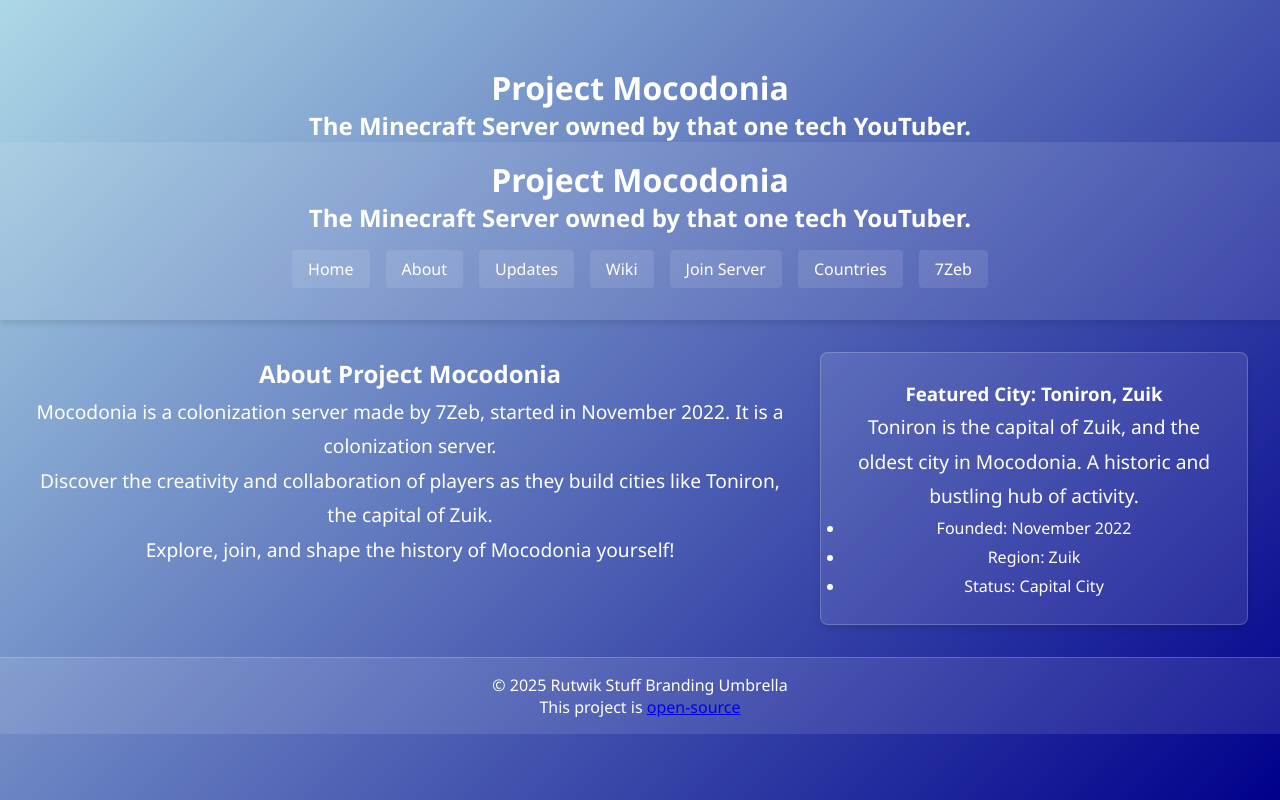
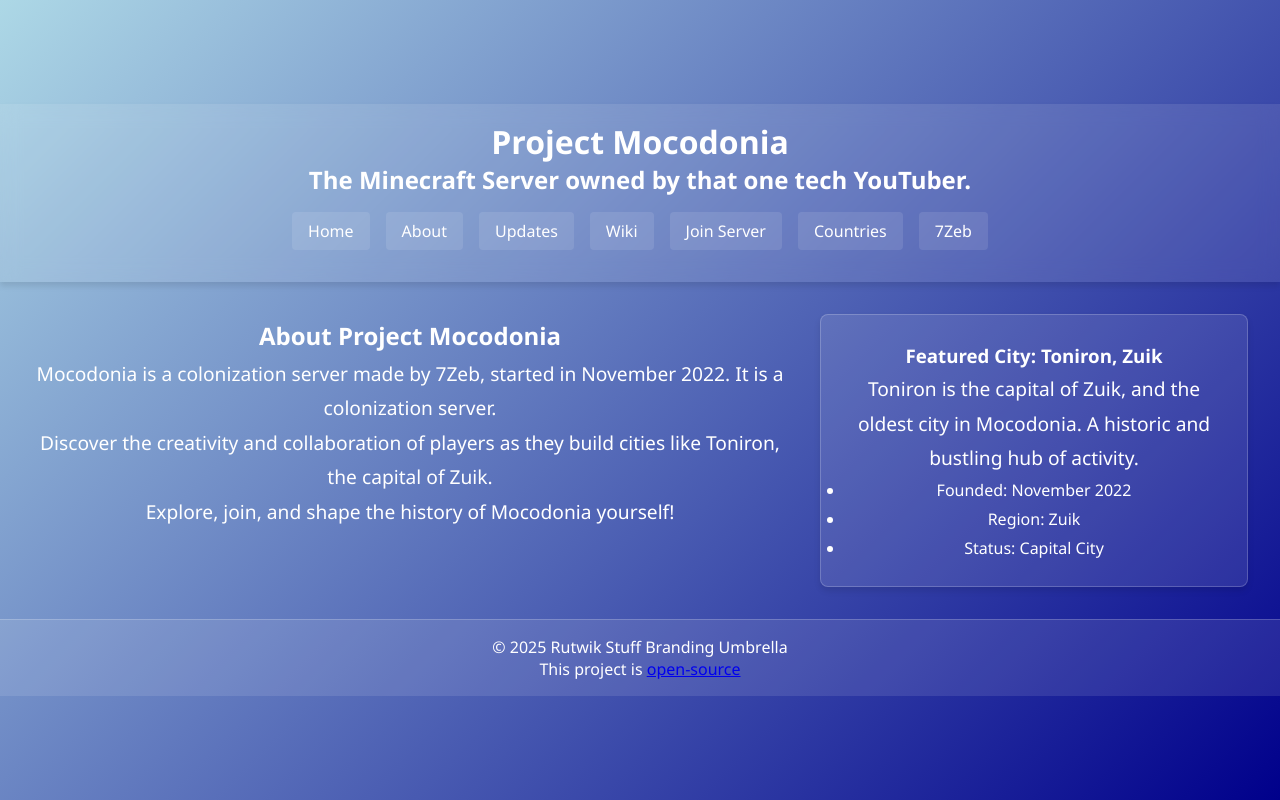
Before and after one commit to 7zeb/mocodonia, a plain HTML site: page about.html in a window 1280 px wide. Drawn offline with Linux system fonts and the light colour scheme.

Commit message:
removed duped Project Mocodonia text

```diff
--- a/about.html
+++ b/about.html
@@ -7,10 +7,6 @@
     <link rel="stylesheet" href="style.css">
 </head>
 <body>
-        <div class="header-content">
-            <h1>Project Mocodonia</h1>
-            <h2>The Minecraft Server owned by that one tech YouTuber.</h2>
-        </div>
        <header>
         <div class="header-content">
             <h1>Project Mocodonia</h1>
```
